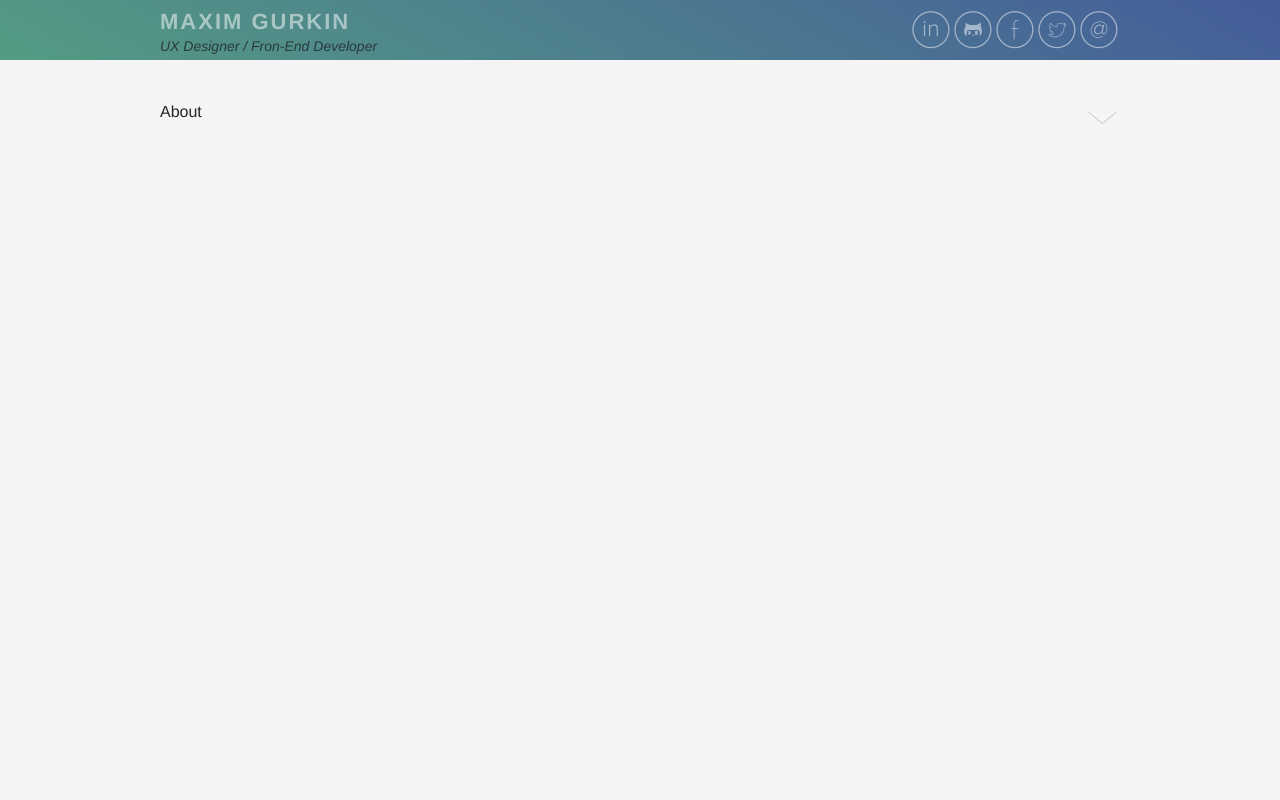
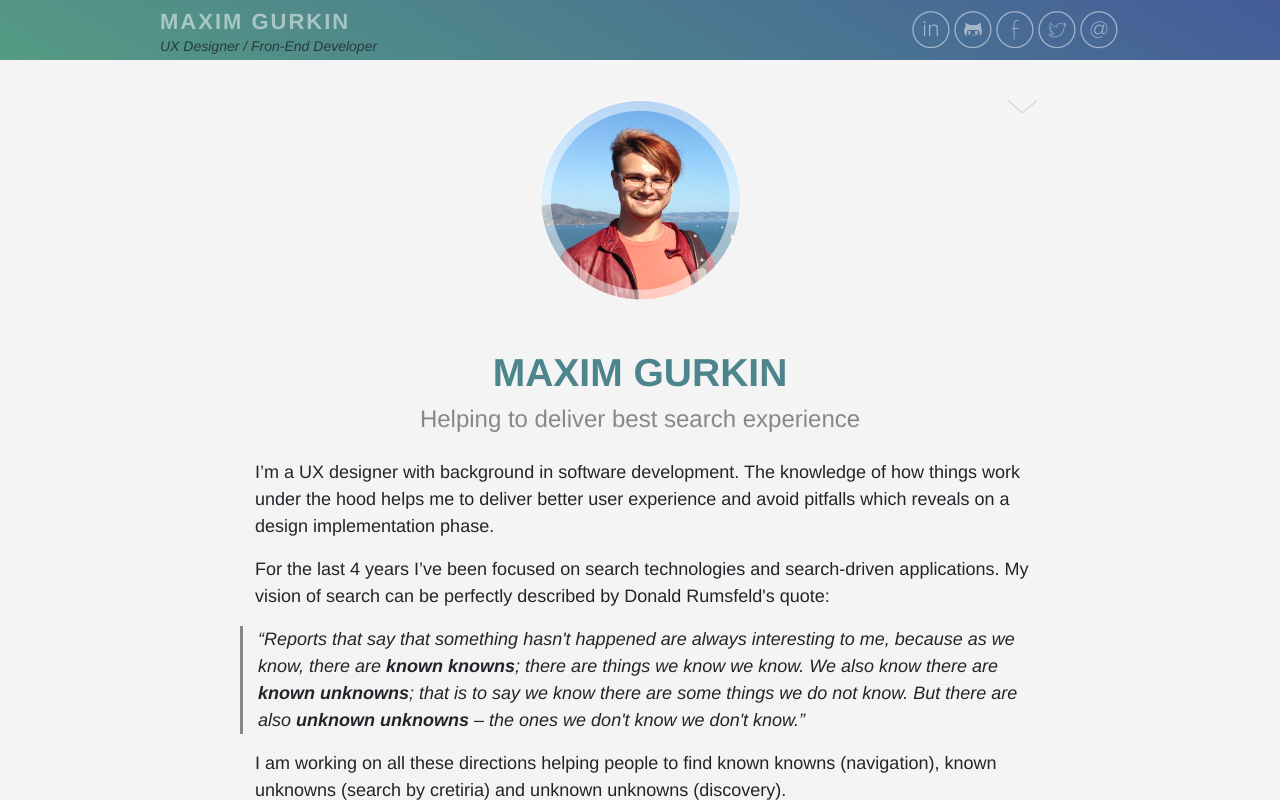
Before and after one commit to redcraft/pangur, a plain HTML site: page index.html in a window 1280 px wide. Both pictures are taken after a click on the element "About". Drawn offline with nearby package versions, Linux system fonts and the light colour scheme.

Commit message:
About page finished

```diff
--- a/app.less
+++ b/app.less
@@ -67,6 +67,7 @@ header {
 		font-weight: bold;
 		font-size: 22px;
 		letter-spacing: 2px;
+		text-transform: uppercase;
 		.white-font;
 	}
 	.position {
@@ -89,10 +90,11 @@ header {
 	}
 }
 
-h1 {
+.main-page-intro {
 	margin-top: 35vh;
 	font-weight: lighter;
 	text-align: center;
+	clear: both;
 	.white-font;
 }
 
@@ -137,16 +139,18 @@ h1 {
 aside {
 	position: fixed;
 	top: 60px;
-	bottom: 0;
+//	bottom: 0;
 	left: 0;
 	width: 100%;
 	display: none;
+	overflow-y: scroll;
+	height: 100%;
 	background: linear-gradient(30deg, #F3F3F3, #F5F5F5 );
 
 	article {
-		max-width: @page-width;
+		max-width: 800px;
 		margin: 0 auto 0 auto;
-		padding: 40px @side-padding 0 @side-padding;
+		padding: 40px 0 100px 0;
 
 		.back-button {
 			float: right;
@@ -162,5 +166,48 @@ aside {
 				}
 			}
 		}
+
+		h1 {
+			font-size: 39px;
+			text-transform: uppercase;
+			font-weight: bold;
+			text-align: center;
+		}
+
+		h2 {
+			text-align: center;
+			color: #888888;
+			font-size: 24px;
+			font-weight: lighter;
+			margin-bottom: 25px;
+		}
+		p {
+			font-size: 18px;
+			padding-left: 15px;
+		}
 	}
 }
+
+@profile-image-size: 200px;
+
+.profile-image {
+	width: @profile-image-size;
+	height: @profile-image-size;
+	margin: 0 auto 50px auto;
+
+	img {
+		width: @profile-image-size;
+		height: @profile-image-size;
+	}
+}
+
+#about-page {
+	h1 {
+		color: #4c858c;
+	}
+}
+
+.quote {
+	font-style: italic;
+	border-left: solid #888888;
+}
--- a/index.html
+++ b/index.html
@@ -33,7 +33,7 @@
         <div class="designer-info">
             <a href="/">
                 <span class="name">
-                    MAXIM GURKIN
+                    Maxim Gurkin
                 </span><br>
                 <span class="position">
                     UX Designer / Fron-End Developer
@@ -49,7 +49,7 @@
         </div>
     </header>
     <section>
-        <h1 style="clear: both">Search-focused UX-designer <br>
+        <h1 class="main-page-intro">Search-focused UX-designer <br>
             which keeps things simple</h1>
         <div class="footer">
             <div class="helper">
@@ -71,7 +71,35 @@
     <aside id="about-page">
         <article >
             <div class="back-button"><span class="pangur-thin-arrow-down"></span></div>
-            About
+            <div class="profile-image">
+                <img src="img/profile-image.png">
+            </div>
+            <h1>Maxim Gurkin</h1>
+            <h2>Helping to deliver best search experience</h2>
+            <p>
+                I’m a UX designer with background in software development.
+                The knowledge of how things work under the hood helps me to deliver better user experience
+                and avoid pitfalls which reveals on a design implementation phase.
+            </p>
+            <p>
+                For the last 4 years I’ve been focused on search technologies and search-driven applications.
+                My vision of search can be perfectly described by Donald Rumsfeld's quote:
+            </p>
+            <p class="quote">
+                “Reports that say that something hasn't happened are always interesting to me, because as we know,
+                there are <b>known knowns</b>; there are things we know we know. We also know there are <b>known unknowns</b>;
+                that is to say we know there are some things we do not know. But there are also <b>unknown unknowns</b> –
+                the ones we don't know we don't know.”
+            </p>
+            <p>
+                I am working on all these directions helping people to find known knowns (navigation),
+                known unknowns (search by cretiria) and unknown unknowns (discovery).
+            </p>
+            <p>
+                In a working process I highly value two basic principals: <b>'keep things simple'</b> and <b>'there is no way
+                to overcommunicate'</b>.  I am always happy to work directly with customers and users to make the process
+                transparent and avoid sudden issues.
+            </p>
         </article>
     </aside>
     <aside id="portfolio-page">
```
Also changed, not shown: fonts/pangur.ttf, fonts/pangur.woff, img/profile-image.png (added), 2 other files.
